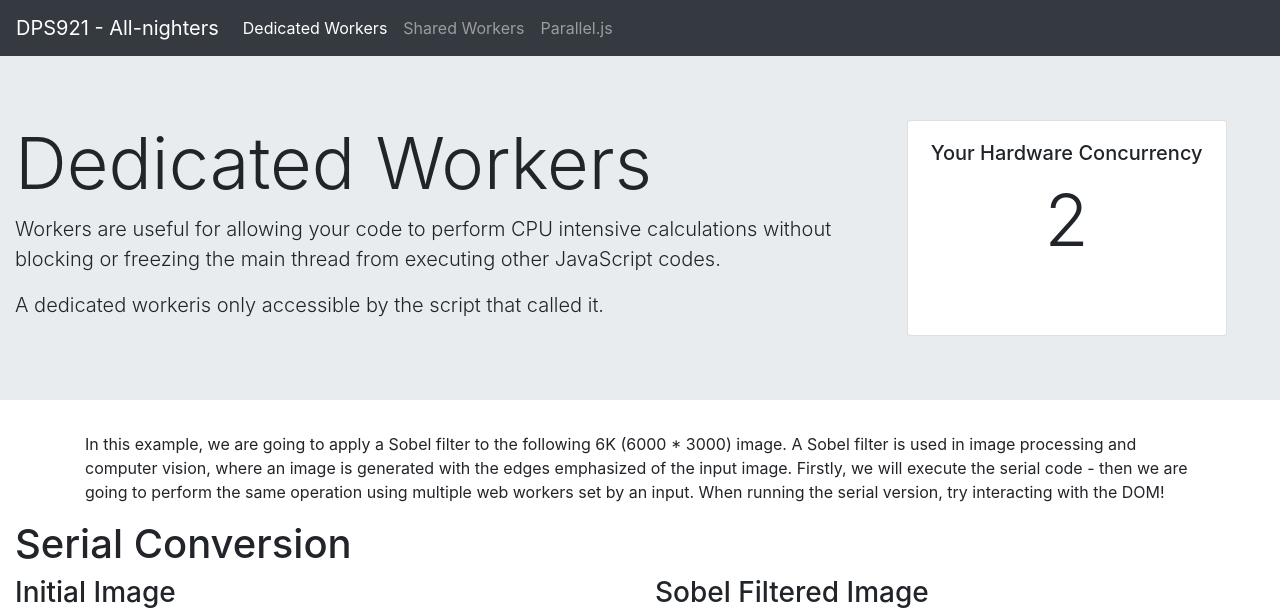
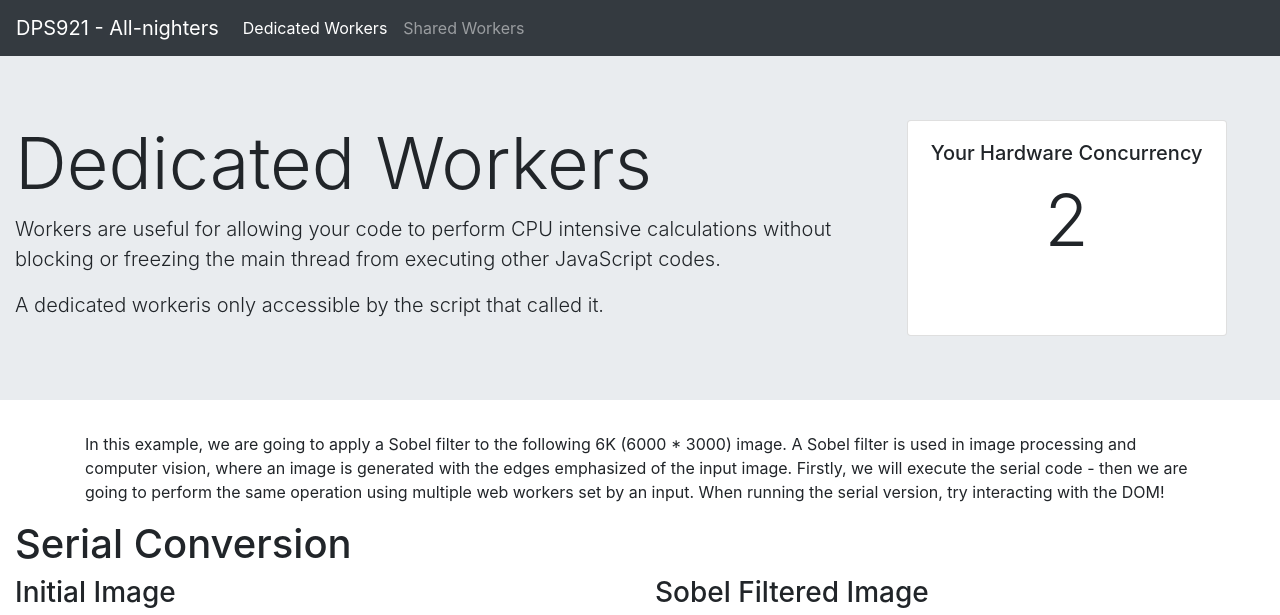
Before and after one commit to vitokhangnguyen/WebWorkerDemo, a plain HTML site: page index.html in a window 1280 px wide. Shown: the top 615 px of the page. Drawn offline with nearby package versions, Linux system fonts and the light colour scheme.

Commit message:
Remove library link from nav

```diff
--- a/index.html
+++ b/index.html
@@ -28,9 +28,6 @@
                 </li>
                 <li class="nav-item">
                     <a class="nav-link" href="./shared.html">Shared Workers</a>
-                </li>
-                <li class="nav-item">
-                    <a class="nav-link" href="./libraries.html">Parallel.js</a>
                 </li>
             </ul>
         </div>
```
Also changed, not shown: shared.html (+0 -3 lines).
